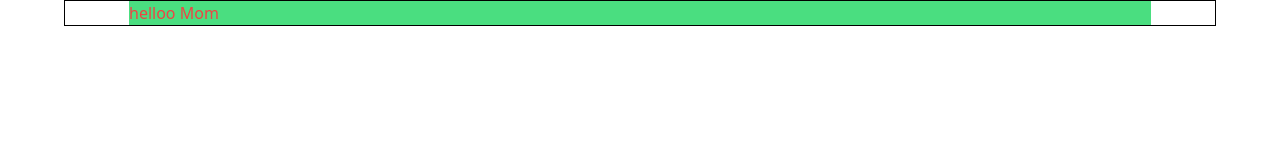
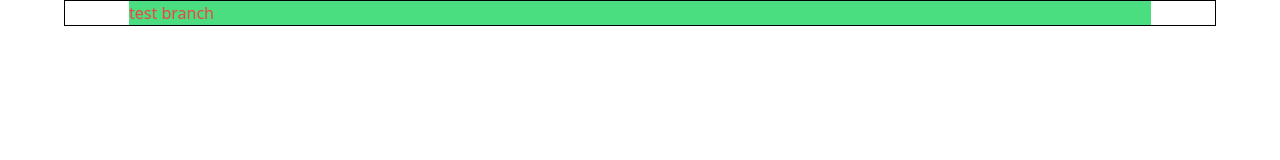
Before and after one commit to antonydesigns/moneymap, a React (Create React App) app: page / in a window 1280 px wide. Shown: the top 160 px of the page. Built offline with nearby package versions, Linux system fonts and the light colour scheme.

Commit message:
test that branch phase-2 exists

```diff
--- a/src/App.js
+++ b/src/App.js
@@ -4,7 +4,7 @@ import "./assets/css/global.css";
 function App() {
   return (
     <div className="mx-16 border border-black">
-      <p className="mx-16  bg-green-400  text-red-500 ">helloo Mom</p>
+      <p className="mx-16  bg-green-400  text-red-500 ">test branch</p>
     </div>
   );
 }
```
